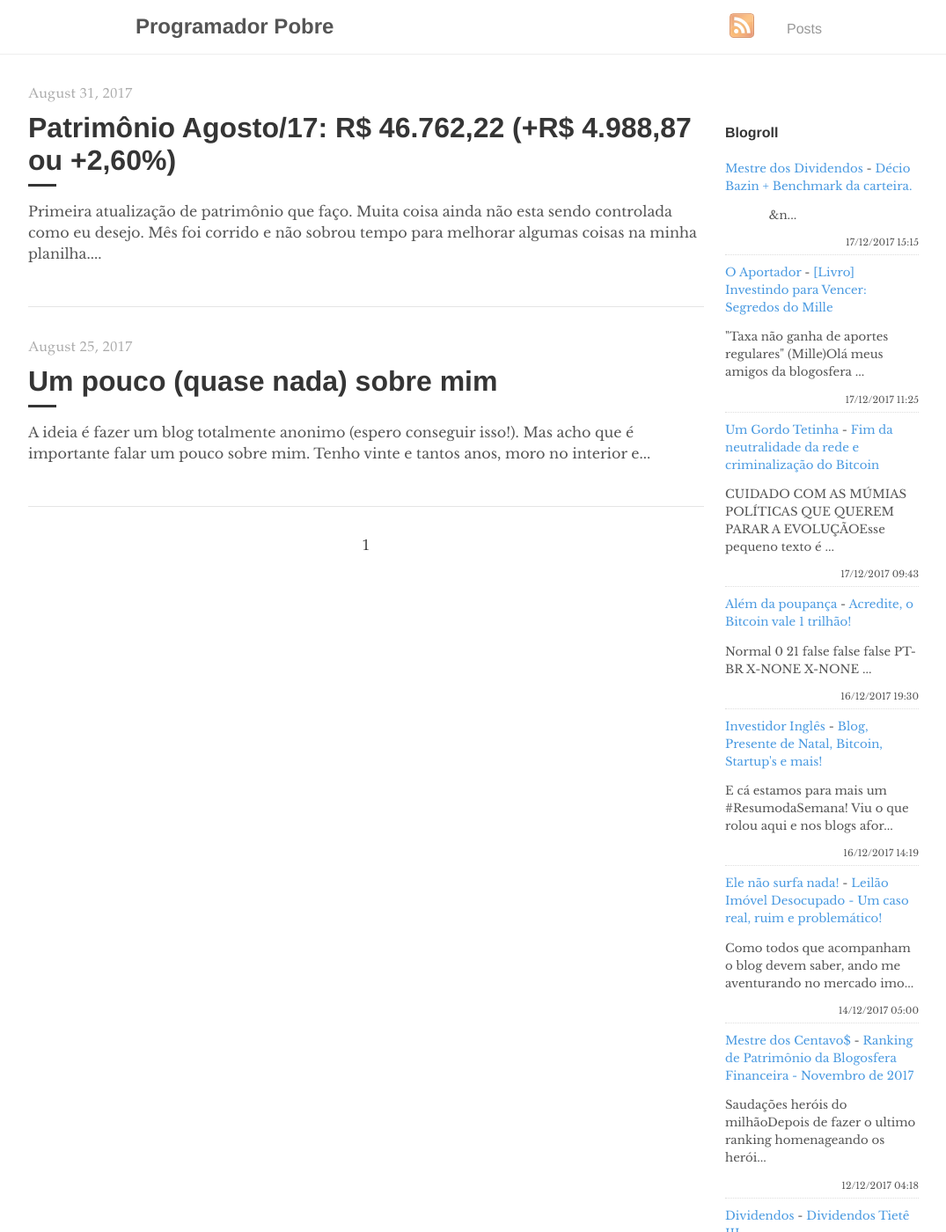
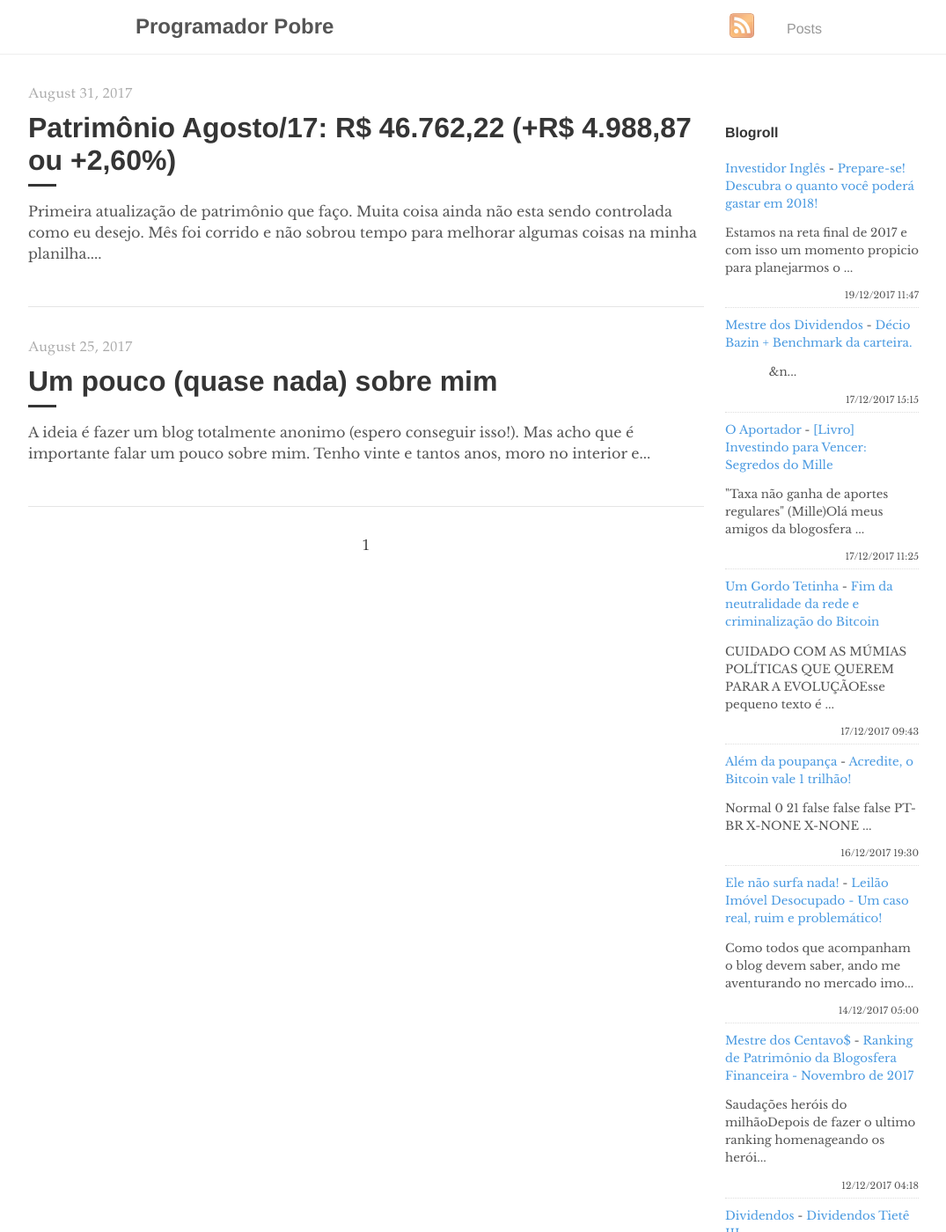
Before and after one commit to programadorpobre/programadorpobre.github.io, a Jekyll site: the page built from index.html, in a window 1280 px wide and 1400 px high. Shown: the whole window at 88% size, without its empty margins (96-1171 px from the left). Built offline with Jekyll 4.4.1, drawn with Linux system fonts in a browser that asks for light colours; the list of posts is cut into pages by our own code; comment, search, counter and statistics services are not loaded.

Commit message:
[ci skip] travis #136

```diff
--- a/_includes/feed-entries.html
+++ b/_includes/feed-entries.html
@@ -1,3 +1,8 @@
+<div class="feed-entry">
+    <a class="feed-entry-site-name" href="http://www.investidoringles.com/">Investidor Inglês</a> - <a class="feed-entry-title" href="http://www.investidoringles.com/2017/12/como-calcular-gastos-para-2018.html">Prepare-se! Descubra o quanto você poderá gastar em 2018!</a>
+    <p class="feed-entry-summary">Estamos na reta final de 2017 e com isso um momento propicio para planejarmos o ...</p>
+    <time datetime="2017-12-19T11:47:00.000-02:00">19/12/2017 11:47</time>
+</div>
 <div class="feed-entry">
     <a class="feed-entry-site-name" href="http://mestredosdividendos.blogspot.com/">Mestre dos Dividendos</a> - <a class="feed-entry-title" href="http://mestredosdividendos.blogspot.com/2017/12/decio-bazin-benchmark-da-carteira.html">Décio Bazin + Benchmark da carteira.</a>
     <p class="feed-entry-summary">&nbsp;&nbsp;&nbsp;&nbsp;&nbsp;&nbsp;&nbsp;&nbsp;&nbsp;&nbsp;&nbsp;&nbsp;&nbsp;&n...</p>
@@ -19,11 +24,6 @@
     <time datetime="2017-12-16T19:30:00.000-02:00">16/12/2017 19:30</time>
 </div>
 <div class="feed-entry">
-    <a class="feed-entry-site-name" href="http://www.investidoringles.com/">Investidor Inglês</a> - <a class="feed-entry-title" href="http://www.investidoringles.com/2017/12/presente-de-natal-investidores-eztc3.html">Blog, Presente de Natal, Bitcoin, Startup's e mais!</a>
-    <p class="feed-entry-summary">E cá estamos para mais um #ResumodaSemana! Viu o que rolou aqui e nos blogs afor...</p>
-    <time datetime="2017-12-16T14:19:00.000-02:00">16/12/2017 14:19</time>
-</div>
-<div class="feed-entry">
     <a class="feed-entry-site-name" href="http://elenaosurfanada.blogspot.com/">Ele não surfa nada!</a> - <a class="feed-entry-title" href="http://elenaosurfanada.blogspot.com/2017/12/leilao-imovel-desocupado-um-caso-real.html">Leilão Imóvel Desocupado - Um caso real, ruim e problemático!</a>
     <p class="feed-entry-summary">Como todos que acompanham o blog devem saber, ando me aventurando no mercado imo...</p>
     <time datetime="2017-12-14T05:00:00.000-02:00">14/12/2017 05:00</time>
```
